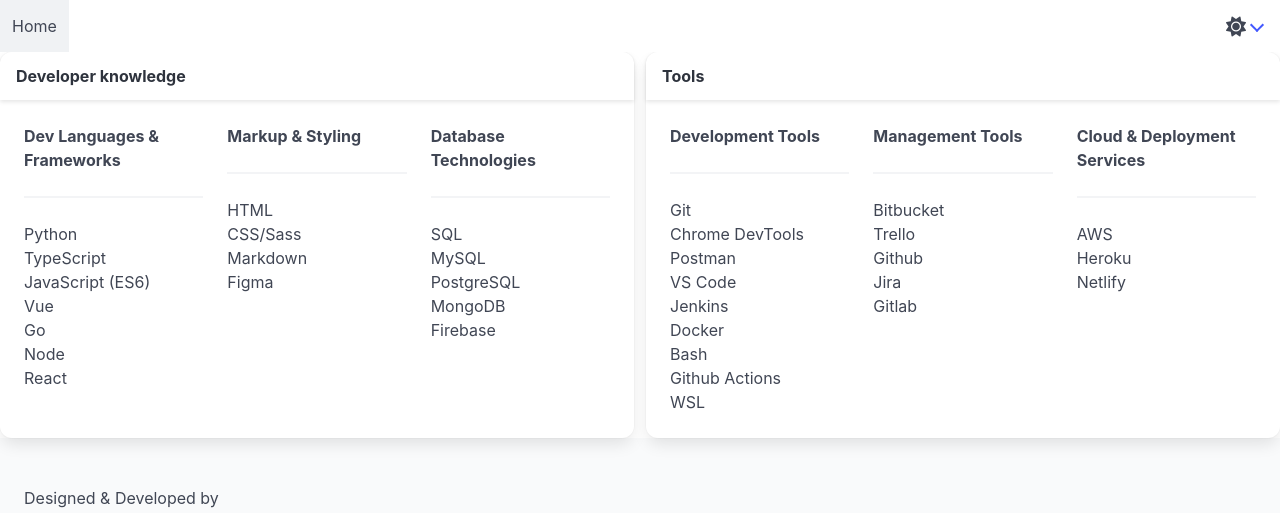
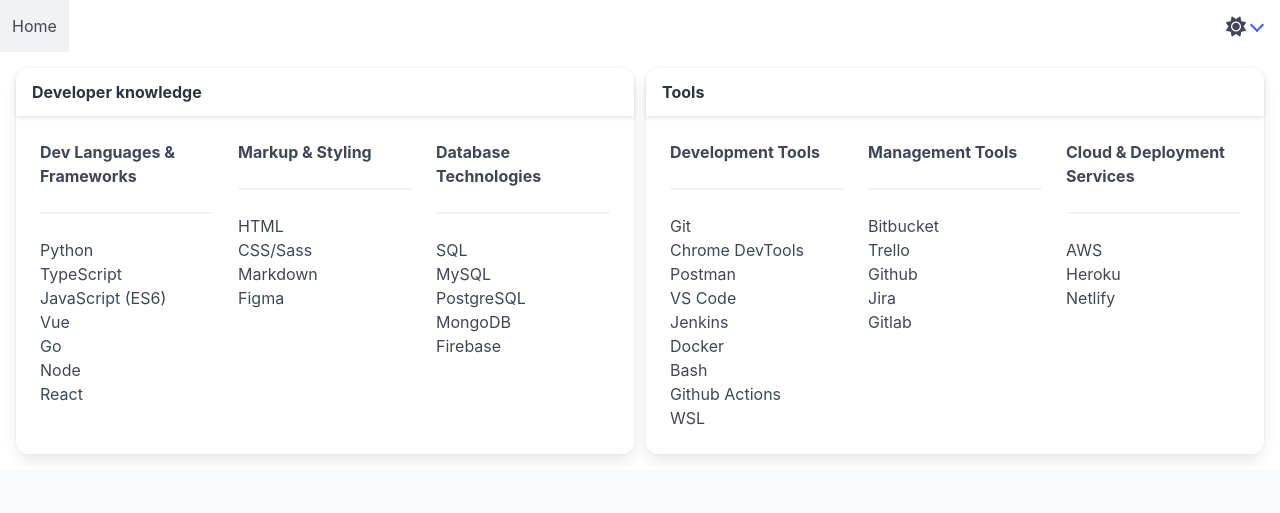
Before and after one commit to ixicale/ixicale.github.io, a Jekyll site: the page built from index.html, in a window 1280 px wide. Shown: the top 513 px of the page. Built offline with Jekyll 4.4.1, drawn with Linux system fonts in a browser that asks for light colours; grey boxes are pictures that could not be loaded.

Commit message:
Update skills.html layout

```diff
--- a/_includes/about/skills.html
+++ b/_includes/about/skills.html
@@ -1,5 +1,5 @@
 <div class="fixed-grid has-2-count has-1-cols-mobile">
-  <div class="grid p-auto">
+  <div class="grid p-4">
     {% for category in site.data.skills.categories %}
     <div class="cell is-flex">
       <div class="card is-flex-grow-1">
@@ -7,7 +7,7 @@
           <div class="card-header-title">{{category.name}}</div>
         </div>
         <div class="card-content">
-          <div class="columns is-mobile">
+          <div class="columns">
             {% for section in category.sections %}
             <div class="column">
               <b>{{section.name}}</b>
```
